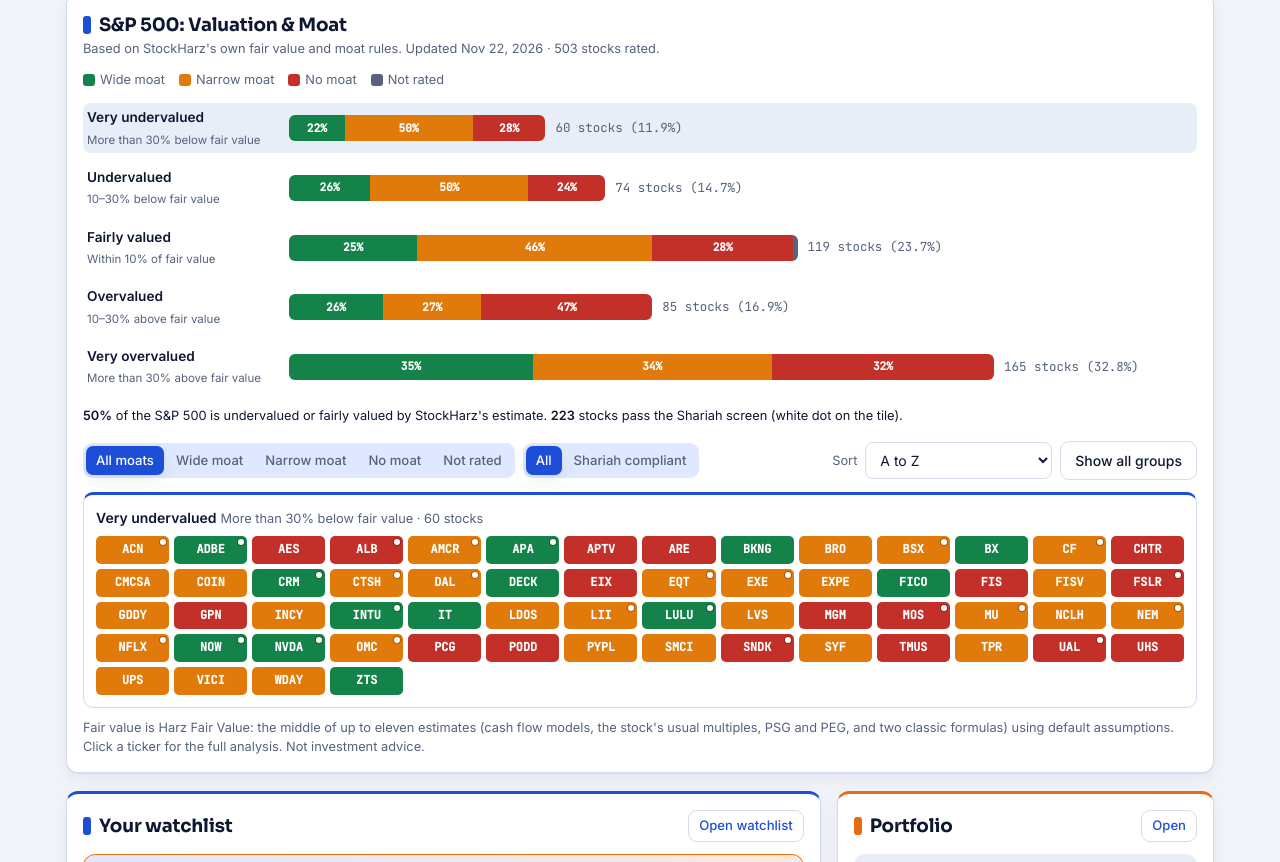
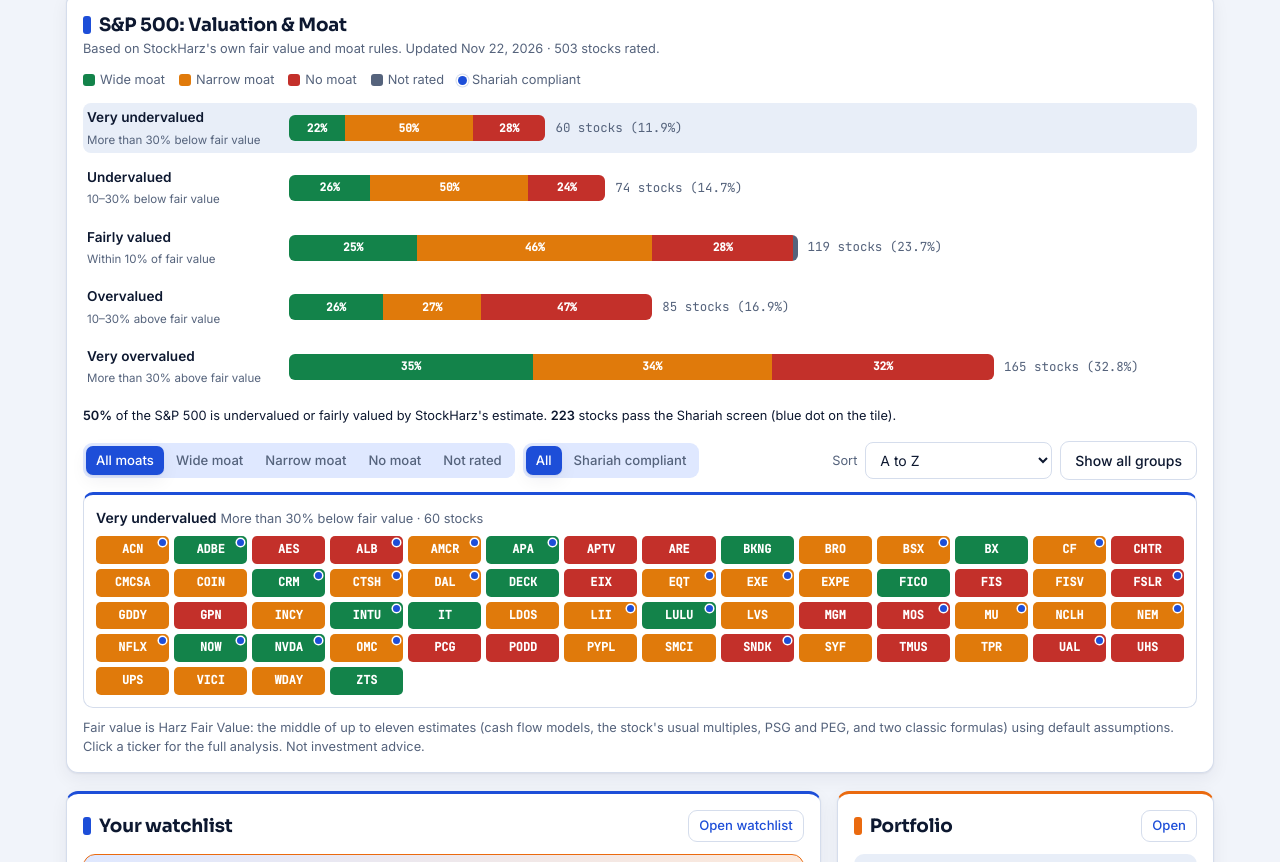
Before and after one commit to zulhafizie88/StockHarz, a plain HTML site: page index.html in a window 1280 px wide. Shown: the part 750-1612 px from the top of the page. Drawn offline with nearby package versions, Linux system fonts and the light colour scheme.

Commit message:
S&P 500 grid: blue dot for Shariah-compliant stocks, shown in the legend
Co-Authored-By: Claude Opus 5.5 <noreply@anthropic.com>
Claude-Session: https://claude.ai/code/session_01773nULrudLDhmKeKzsFmVB

```diff
--- a/index.html
+++ b/index.html
@@ -260,7 +260,8 @@ a.idx:hover{text-decoration:none;transform:translateY(-2px);box-shadow:0 10px 24
 .tick-grid{display:grid;grid-template-columns:repeat(auto-fill,minmax(68px,1fr));gap:5px}
 .tick{display:block;text-align:center;padding:5px 2px;border-radius:5px;font-family:var(--f-mono);font-size:.74rem;font-weight:600;color:#fff;text-decoration:none}
 .tick{position:relative}
-.tick.shc::after{content:"";position:absolute;top:3px;right:3px;width:6px;height:6px;border-radius:50%;background:#fff;box-shadow:0 0 0 1px rgba(0,0,0,.25)}
+.tick.shc::after{content:"";position:absolute;top:3px;right:3px;width:7px;height:7px;border-radius:50%;background:#1D4ED8;box-shadow:0 0 0 1.5px #fff}
+.vm-legend i.shdot{width:9px;height:9px;border-radius:50%;background:#1D4ED8;box-shadow:0 0 0 1.5px #fff,0 0 0 2.5px var(--line);vertical-align:-1px}
 .tick:hover{text-decoration:none;filter:brightness(1.1);outline:2px solid var(--fg);outline-offset:-2px}
 .vm-group{border:1px solid var(--line);border-radius:10px;padding:12px;display:grid;gap:8px}
 @media (max-width:560px){.vm-row{grid-template-columns:minmax(0,1fr)}.vm-row small{display:none}.vm-track{--k:.86}}
@@ -1312,12 +1313,12 @@ function drawSp500(el, d) {
   const usedMoats = MOATS.filter(([m]) => rated.some(x => x.moat === m));
   const cheapShare = total ? (by.vu.length + by.u.length + by.f.length) / total * 100 : 0;
   const st = { sh: 'all', bucket: 'vu', sort: store.get('spSort', 'az'), moat: 'all' };
-  const legend = `<div class="vm-legend">${usedMoats.map(([, c, n]) => `<span><i class="${c}"></i>${n}</span>`).join('')}</div>`;
+  const legend = `<div class="vm-legend">${usedMoats.map(([, c, n]) => `<span><i class="${c}"></i>${n}</span>`).join('')}${rated.some(x => x.sh === 'C') ? '<span><i class="shdot"></i>Shariah compliant</span>' : ''}</div>`;
   el.innerHTML = `<div class="card-h"><div><h2>S&amp;P 500: Valuation &amp; Moat</h2><div class="small muted">Based on StockHarz's own fair value and moat rules. Updated ${fmt.date(d.generated)} · ${total} stocks rated.</div></div></div>
     ${legend}
     <div class="vm-rows">${VBUCKETS.map(([k, n, sub]) => { const arr = by[k], cnt = arr.length; const w = cnt / maxN * 100;
       return `<button type="button" class="vm-row" data-b="${k}" aria-label="Show ${n} stocks"><span><b>${n}</b><small>${sub}</small></span><span class="vm-track"><span class="vm-bar" style="width:calc(var(--k) * ${Math.max(w, 0.6)}%)">${usedMoats.map(([m, c, mn]) => { const c2 = arr.filter(x => x.moat === m).length; if (!c2) return ''; const pct = Math.round(c2 / cnt * 100); return `<span class="${c}" style="width:${c2 / cnt * 100}%" title="${mn}: ${c2} stocks (${pct}%)">${pct >= 12 ? pct + '%' : ''}</span>`; }).join('')}</span><span class="vm-count">${cnt}<span class="hide-sm"> stocks (${total ? (cnt / total * 100).toFixed(1) : 0}%)</span></span></span></button>`; }).join('')}</div>
-    <p class="small" style="margin:14px 0 0"><b>${Math.round(cheapShare)}%</b> of the S&amp;P 500 is undervalued or fairly valued by StockHarz's estimate.${rated.some(x => x.sh) ? ` <b>${rated.filter(x => x.sh === 'C').length}</b> stocks pass the Shariah screen (white dot on the tile).` : ''}</p>
+    <p class="small" style="margin:14px 0 0"><b>${Math.round(cheapShare)}%</b> of the S&amp;P 500 is undervalued or fairly valued by StockHarz's estimate.${rated.some(x => x.sh) ? ` <b>${rated.filter(x => x.sh === 'C').length}</b> stocks pass the Shariah screen (blue dot on the tile).` : ''}</p>
     <div class="row" style="margin-top:16px;gap:8px">
       <div class="seg" id="spm" role="group" aria-label="Filter by moat"><button type="button" data-m="all" class="on">All moats</button>${usedMoats.map(([m, , n]) => `<button type="button" data-m="${m}">${n}</button>`).join('')}</div>
       ${rated.some(x => x.sh) ? `<div class="seg" id="spsh" role="group" aria-label="Filter by Shariah status"><button type="button" data-h="all" class="on">All</button><button type="button" data-h="C">Shariah compliant</button></div>` : ''}
```
